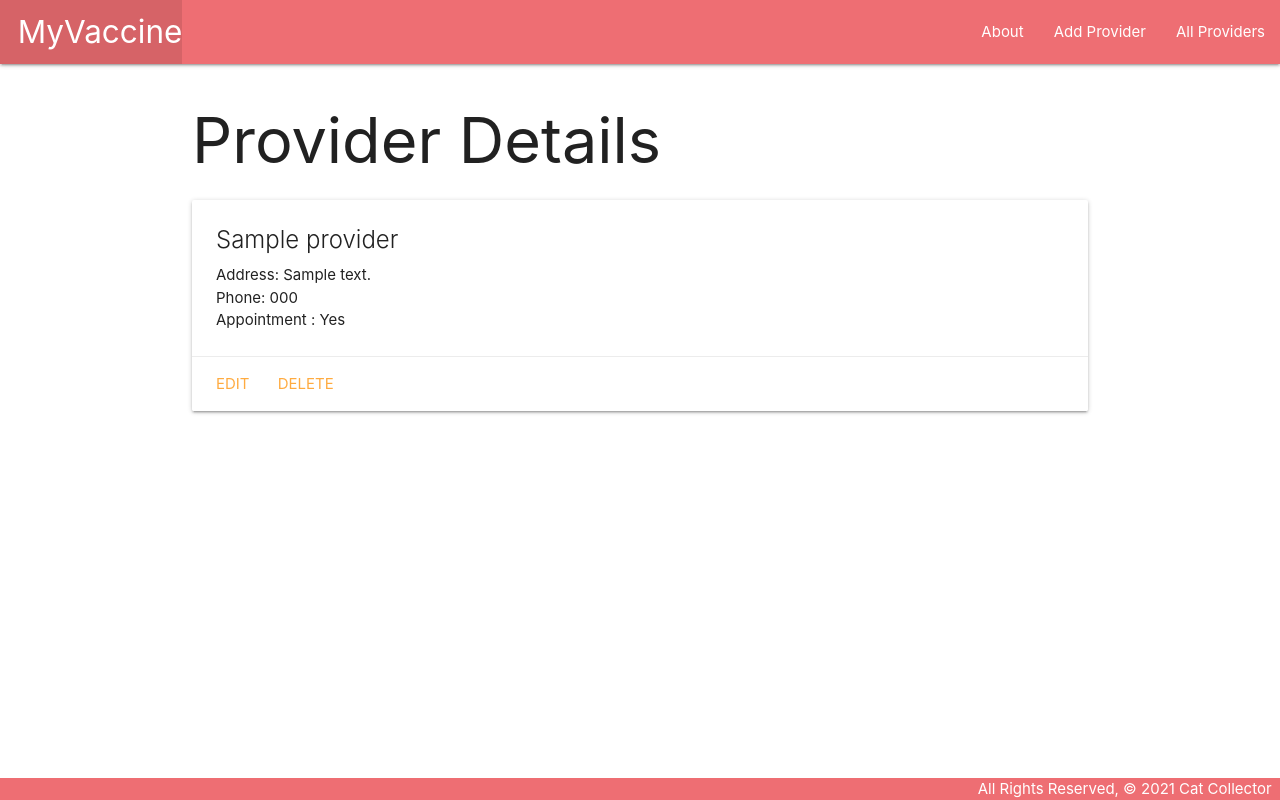
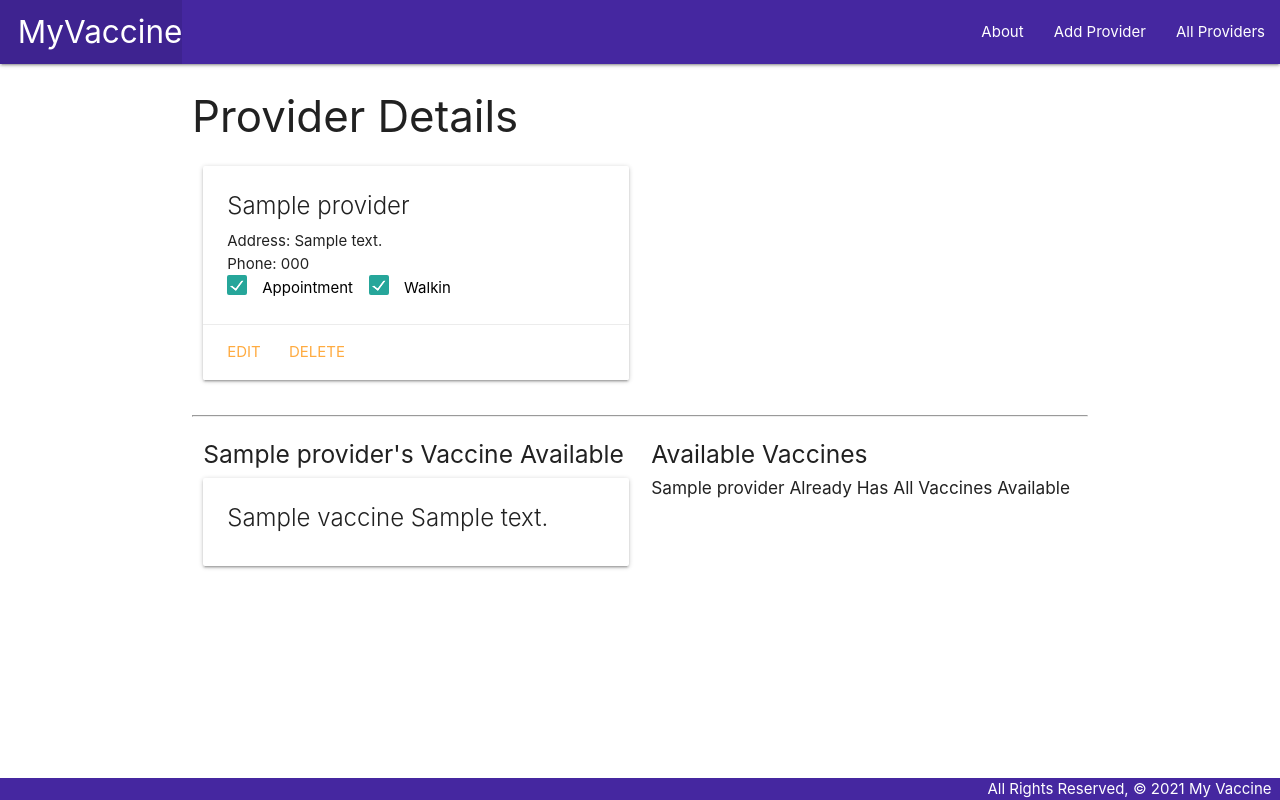
Before and after one commit to methak/myvaccine, a Django app: page /providers/1/ in a window 1280 px wide. Run offline with Django 3.2, Linux system fonts and the light colour scheme; tables that the repository leaves empty hold one stand-in row (values such as "Sample post").

Commit message:
Finnish many-to-many assoc

```diff
--- a/main_app/admin.py
+++ b/main_app/admin.py
@@ -1,4 +1,5 @@
 from django.contrib import admin
-from .models import Provider
+from .models import Provider, Vaccine
 
 admin.site.register(Provider)
+admin.site.register(Vaccine)
--- /dev/null
+++ b/main_app/forms.py
@@ -0,0 +1,3 @@
+from django.forms import ModelForm
+from .models import Vaccine
+from django.urls import reverse
--- a/main_app/models.py
+++ b/main_app/models.py
@@ -1,7 +1,11 @@
 from django.db import models
 from django.urls import reverse
 
-# Create your models here.
+class Vaccine(models.Model):
+    name = models.CharField(max_length=100)
+    Type = models.CharField(max_length=100)
+    description = models.CharField(max_length=100)
+
 class Provider(models.Model):
     name = models.CharField(max_length=100)
     address = models.CharField(max_length=100)
@@ -9,6 +13,7 @@ class Provider(models.Model):
     appointment = models.BooleanField()
     walkin = models.BooleanField()
     hours = models.CharField(max_length=100)
+    vaccines = models.ManyToManyField(Vaccine)
 
     def __str__(self):
         return self.name
--- a/main_app/static/css/style.css
+++ b/main_app/static/css/style.css
@@ -12,3 +12,9 @@ body {
     padding-top: 0;
     text-align: right;
   }
+  table input[type="checkbox"] {
+    opacity: 1 !important;
+    padding: .5em 1em;
+    position: static !important;
+    pointer-events: auto !important;
+  }
--- a/main_app/templates/base.html
+++ b/main_app/templates/base.html
@@ -5,13 +5,13 @@
   <meta charset="UTF-8">
   <meta name="viewport" content="width=device-width, initial-scale=1.0">
   <meta http-equiv="X-UA-Compatible" content="ie=edge">
-  <title>Cat Collector</title>
+  <title>My Vaccine</title>
   <link rel="stylesheet" href="https://cdnjs.cloudflare.com/ajax/libs/materialize/1.0.0/css/materialize.min.css">
   <link rel="stylesheet" type="text/css" href="{% static 'css/style.css' %}">
 </head>
 <body>
   <header class="navbar-fixed">
-    <nav>
+    <nav class="deep-purple darken-3">
       <div class="nav-wrapper">
         <ul>
           <li><a href="/" class="left brand-logo">&nbsp;&nbsp;MyVaccine</a></li>
@@ -28,8 +28,8 @@
     {% block content %}
     {% endblock %}
   </main>
-  <footer class="page-footer">
-    <div class="right">All Rights Reserved, &copy; 2021 Cat Collector &nbsp;</div>
+  <footer class="deep-purple darken-3 page-footer">
+    <div class="right">All Rights Reserved, &copy; 2021 My Vaccine &nbsp;</div>
   </footer>
 </body>
 </html>
--- a/main_app/templates/main_app/provider_form.html
+++ b/main_app/templates/main_app/provider_form.html
@@ -13,11 +13,11 @@
     </table>
     {% if object %}
     <!-- <h3>Edit <span class="teal-text">{{object.name}}</span></h3> -->
-        <input type="submit" value="Edit {{object.name}}" class="btn-large" />
+        <input type="submit" value="Edit {{object.name}}" class="btn" />
     {% else %}
         <h3>Add Provider</h3>
-        <input type="submit" value="Submit!" class="btn-large" />
+        <input type="submit" value="Submit!" class="btn deep-purple lighten-1" />
     {% endif %}
-    <a href="{% url 'index' %}" value="Submit!" class="btn-large">Back to Providers</a>
+    <a href="{% url 'index' %}" value="Submit!" class="btn blue accent-2">Back to Providers</a>
 </form>
 {% endblock %}
--- a/main_app/templates/providers/detail.html
+++ b/main_app/templates/providers/detail.html
@@ -1,23 +1,99 @@
 {% extends 'base.html' %}
 {% block content %}
 
-<h1>Provider Details</h1>
-
+<h3>Provider Details</h3>
+<div class="row">
+    <div class="col s6">
         <div class="card">
             <div class="card-content">
                 <span class="card-title">{{ provider.name }}</span>
                 <p>Address: {{ provider.address }}</p>
                 <p>Phone: {{ provider.phone }}</p>
                 {% if provider.appointment == True %}
-            <p>Appointment : Yes </p>
+                    <p>
+                        <label>
+                            <input type="checkbox" class="filled-in" checked="checked" />
+                            <span class="black-text">Appointment</span>
+                        </label>
+
                 {% else %}
-            <p>Appointment : Not Required</p>
+                    <p>
+                        <label>
+                            <input type="checkbox" class="filled-in" />
+                            <span>Appointment</span>
+                        </label>
+
+                {% endif %} &nbsp&nbsp
+                {% if provider.walkin == True %}
+
+                        <label>
+                            <input type="checkbox" class="filled-in" checked="checked" />
+                            <span class="black-text">Walkin</span>
+                        </label>
+                    </p>
+                {% else %}
+
+                        <label>
+                            <input type="checkbox" class="filled-in" />
+                            <span class="black-text">Walkin</span>
+                        </label>
+                    </p>
                 {% endif %}
+
             </div>
             <div class="card-action">
                 <a href="{% url 'providers_update' provider.id %}">Edit</a>
                 <a href="{% url 'providers_delete' provider.id %}">Delete</a>
             </div>
         </div>
+    </div>
+</div>
+<hr>
+<div class="row">
+    <div class="col s6">
+        <h5>{{ provider.name }}'s Vaccine Available</h5>
+        {% if provider.vaccines.count %}
+        {% for vaccine in provider.vaccines.all %}
+        <div class="card">
+            <div class="card-content">
+                <span class="card-title">
+                    <p>{{ vaccine.name }} {{ vaccine.description }}</p>
+                </span>
+            </div>
+        </div>
+        {% endfor %}
+        {% else %}
+        <h5>No Vaccine Available :(</h5>
+        {% endif %}
+    </div>
+    <!-- Available Vaccines will come after this line -->
+    <div class="col s6">
+        <h5>Available Vaccines</h5>
+        {% if vaccines.count %}
+        {% for vaccine in vaccines.all %}
+        <div class="card"><form action="{% url 'assoc_vaccine' provider.id vaccine.id %}" method="post">
+            {% csrf_token %}
+            <div class="card-content">
+                <span class="card-title"></span>
+                    <h6>{{ vaccine.name }}</h6>
 
+
+                    <button type="submit" class="btn deep-purple lighten-1">Add</button>
+                </form>
+
+            </div>
+
+
+
+        </div>
+        {% endfor %}
+        {% else %}
+        <h6>{{provider.name}} Already Has All Vaccines Available</h6>
+        {% endif %}
+    </div>
+</div>
+
+<script>
+
+</script>
 {% endblock %}
--- a/main_app/templates/providers/index.html
+++ b/main_app/templates/providers/index.html
@@ -1,7 +1,7 @@
 {% extends 'base.html' %}
 {% block content %}
 
-<h1>Provider List</h1>
+<h3>Provider List</h3>
 
 {% for provider in providers %}
     <div class="card">
--- a/main_app/urls.py
+++ b/main_app/urls.py
@@ -9,4 +9,7 @@ urlpatterns = [
     path('providers/create/', views.ProviderCreate.as_view(), name='providers_create'),
     path('providers/<int:pk>/update/', views.ProviderUpdate.as_view(), name='providers_update'),
     path('providers/<int:pk>/delete/', views.ProviderDelete.as_view(), name='providers_delete'),
+
+    #path('providers/<int:provider_id>/add_vaccine/', views.add_vaccine, name='add_vaccine'),
+    path('providers/<int:provider_id>/assoc_vaccine/<int:vaccine_id>/', views.assoc_vaccine, name='assoc_vaccine'),
 ]
--- a/main_app/views.py
+++ b/main_app/views.py
@@ -1,8 +1,9 @@
 from main_app.models import Provider
-from django.shortcuts import render
+from django.shortcuts import render, redirect
 from django.views.generic.edit import CreateView, UpdateView, DeleteView
 from django.http import HttpResponse
-from .models import Provider
+from .models import Provider, Vaccine
+
 
 
 # Create your views here.
@@ -17,8 +18,12 @@ def providers_index(request):
     return render(request, 'providers/index.html', { 'providers': providers })
 
 def providers_detail(request, provider_id):
-    provider = Provider.objects.get(id=provider_id)
-    return render(request, 'providers/detail.html', { 'provider': provider })
+    try:
+        provider = Provider.objects.get(id=provider_id)
+        vaccines_provider_doesnt_have = Vaccine.objects.exclude(id__in = provider.vaccines.all().values_list('id'))
+        return render(request, 'providers/detail.html', { 'provider': provider, 'vaccines': vaccines_provider_doesnt_have })
+    except(Provider.DoesNotExist):
+        return redirect('/providers')
 
 class ProviderCreate(CreateView):
     model = Provider
@@ -26,8 +31,13 @@ class ProviderCreate(CreateView):
 
 class ProviderUpdate(UpdateView):
     model = Provider
-    fields = ['address', 'phone', 'hours']
+    fields = ['address', 'phone', 'appointment', 'walkin', 'hours']
 
 class ProviderDelete(DeleteView):
     model = Provider
     success_url = '/providers/'
+
+def assoc_vaccine(request, provider_id, vaccine_id):
+  # Note that you can pass a toy's id instead of the whole toy object
+  Provider.objects.get(id=provider_id).vaccines.add(vaccine_id)
+  return redirect('detail', provider_id=provider_id)
```
Also changed, not shown: main_app/migrations/0001_initial.py. Lines whose indentation alone changed are shown as unchanged.
